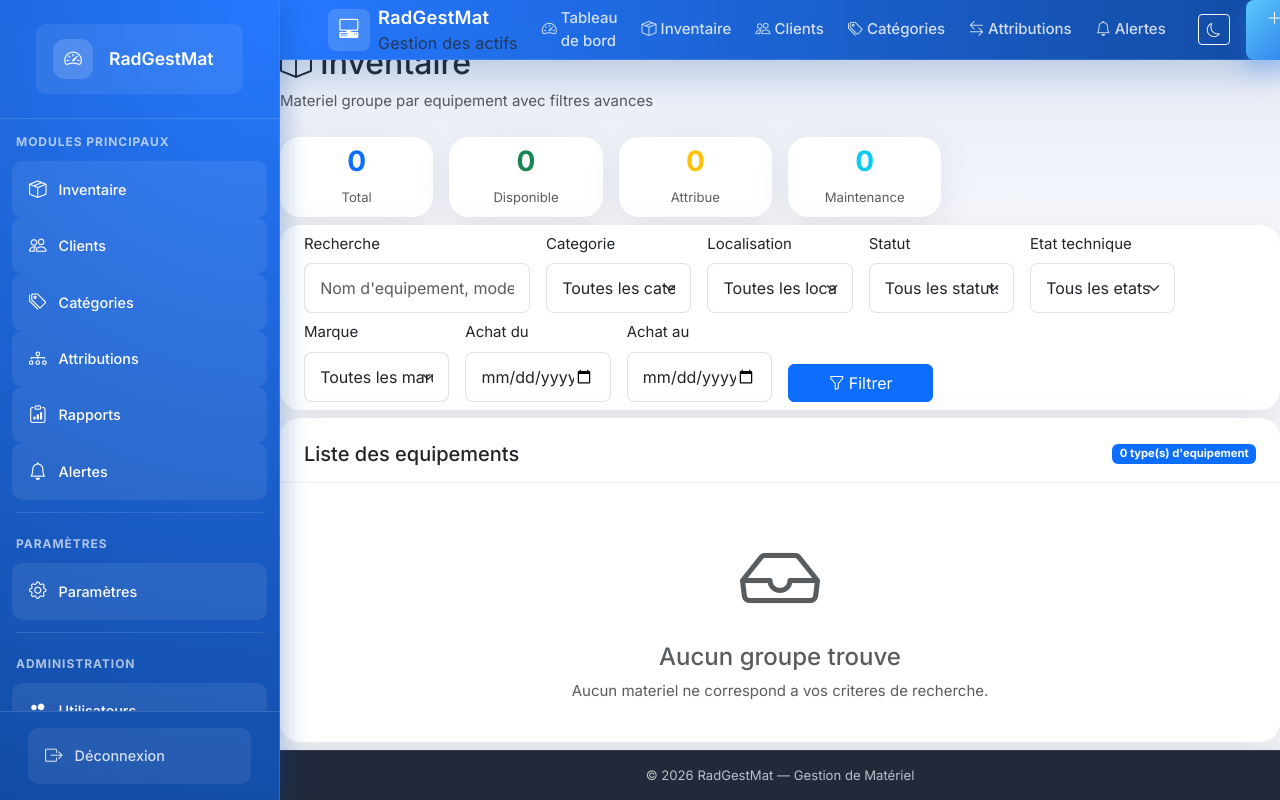
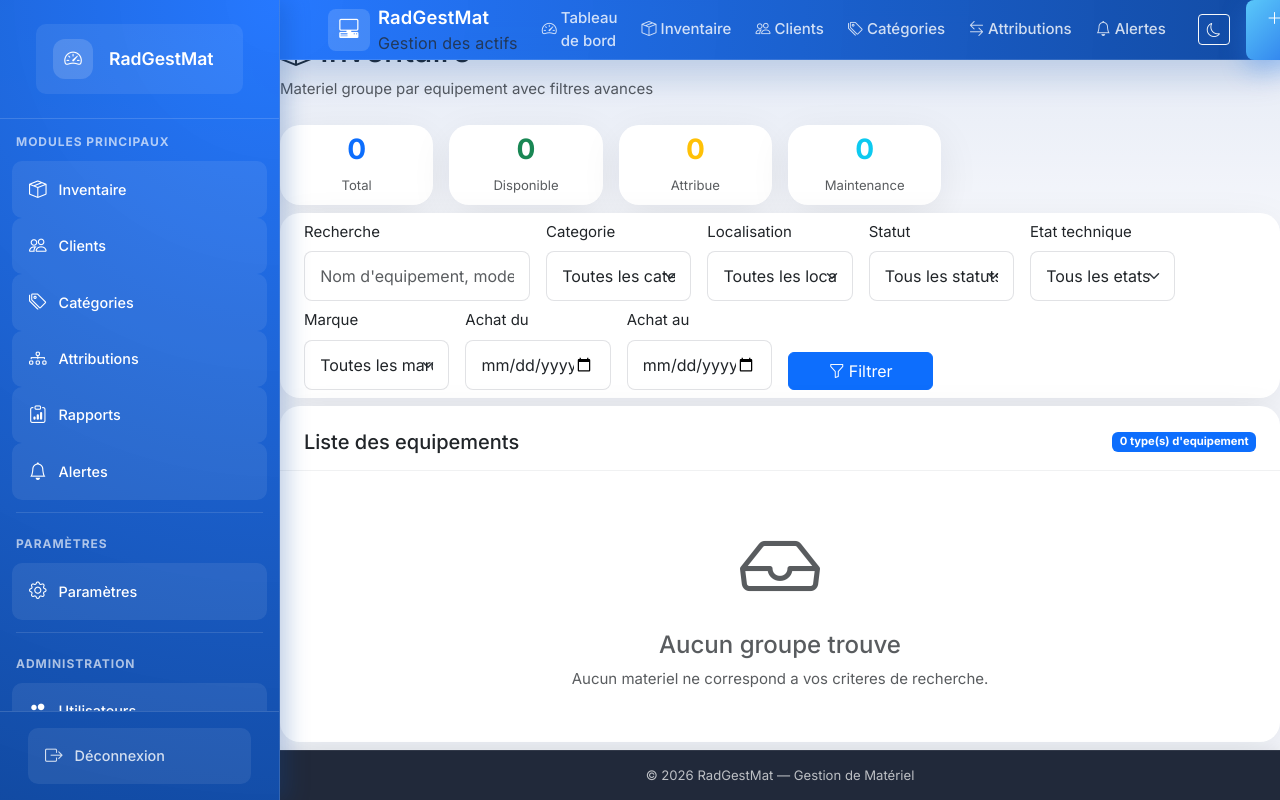
Before and after one commit to BlackGhost99/RadGestMat, a Django app: page /materiel/ in a window 1280 px wide. Run offline with Django 4.2, Linux system fonts and the light colour scheme; a user stored in the database is signed in; data comes from the database, SQL or seed files in the repository; data that the repository does not hold is empty; some libraries are stand-ins or nearby versions.

Commit message:
fix(inventory): scope desktop layout to page and add visible deploy marker

```diff
--- a/templates/assets/materiel_list.html
+++ b/templates/assets/materiel_list.html
@@ -2,25 +2,26 @@
 {% load static %}
 
 {% block title %}Inventaire - RadGestMat{% endblock %}
+{% block body_class %}inventory-page{% endblock %}
 
 {% block content_wrapper %}
 <style>
-/* Inventory desktop: reclaim the unused gap below the fixed navigation. */
+/* Inventaire: corrections ciblées sans dépendre de :has() ni du CSS statique mis en cache. */
 @media (min-width: 992px) {
-  body:has(.inventory-container) .app-main {
+  body.inventory-page .app-main {
     padding-top: 0 !important;
     padding-bottom: 0 !important;
   }
-  .inventory-container {
-    margin-top: -24px;
-    height: calc(100% + 24px) !important;
+  body.inventory-page .inventory-container {
+    margin-top: -36px !important;
+    height: calc(100% + 36px) !important;
     max-height: none;
   }
-  .inventory-container > div {
+  body.inventory-page .inventory-container > div {
     padding-top: 0.5rem !important;
     padding-bottom: 0.5rem !important;
   }
-  .inventory-container .stat-card .card-body {
+  body.inventory-page .inventory-container .stat-card .card-body {
     padding-top: 0.5rem !important;
     padding-bottom: 0.5rem !important;
   }
@@ -40,7 +41,7 @@
     <div class="row mb-3 mb-lg-2">
       <div class="col">
         <h1 class="h2">
-          <i class="bi bi-box-seam me-2"></i>Inventaire
+          <i class="bi bi-box-seam me-2"></i>Inventaire<small class="ms-2 fw-normal text-muted" style="font-size:.65rem;vertical-align:middle" title="Version de disposition">Vue compacte V3</small>
         </h1>
         <p class="text-muted">Materiel groupe par equipement avec filtres avances</p>
       </div>
```
